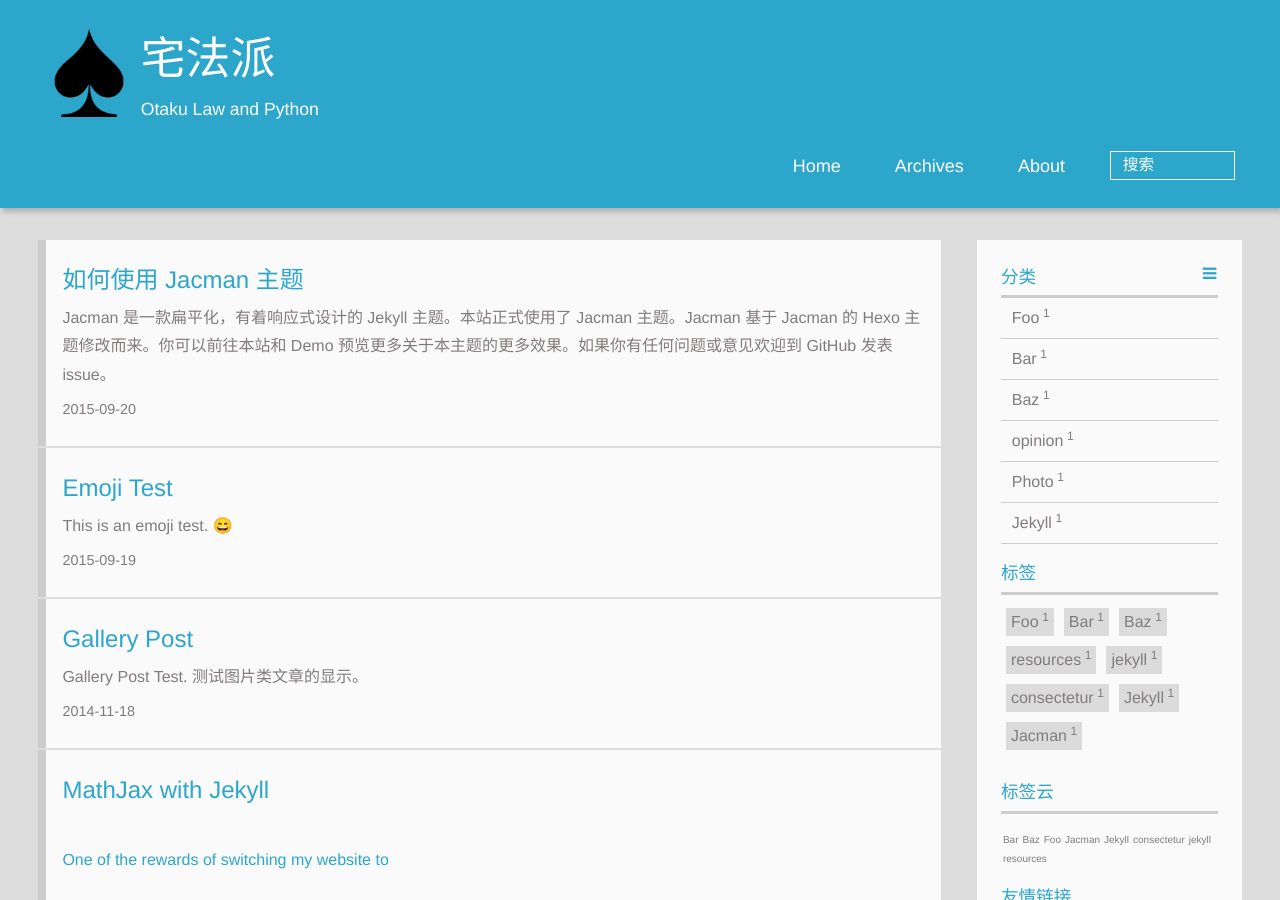
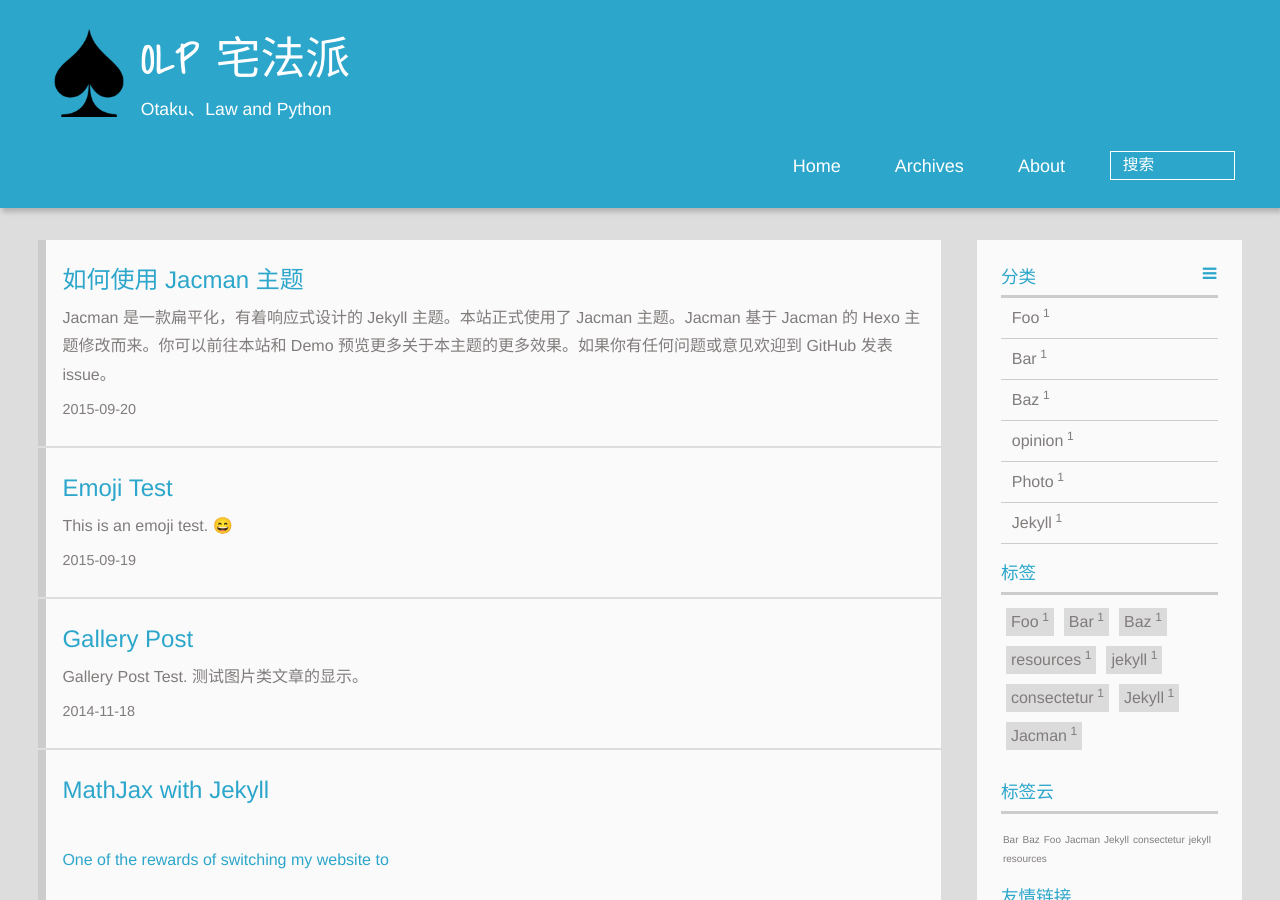
Before and after one commit to yagao95/github_pages_test, a Jekyll site: the page built from index.html, in a window 1280 px wide and 900 px high. Built offline with Jekyll 4.4.1, drawn with Linux system fonts in a browser that asks for light colours; emoji names are drawn with the system emoji font; the list of posts is cut into pages by our own code.

Commit message:
Update _config.yml
改为OLP

```diff
--- a/_config.yml
+++ b/_config.yml
@@ -28,8 +28,8 @@ defaults:
 paginate: 20
 
 #### Site
-title : 宅法派
-tagline: Otaku Law and Python
+title : OLP 宅法派
+tagline: Otaku、Law and Python
 assets: /assets
 url:
 baseurl:
```
